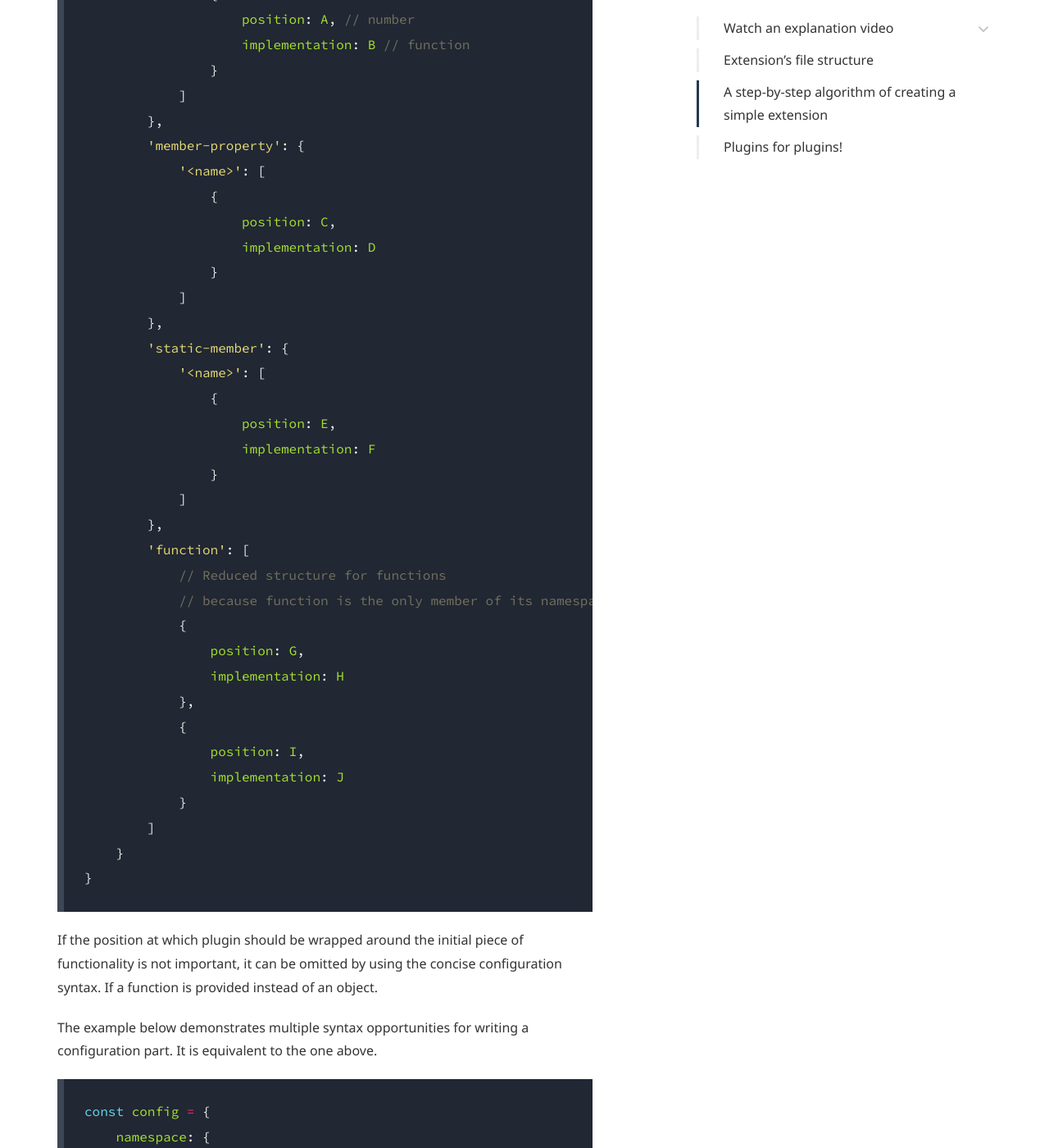
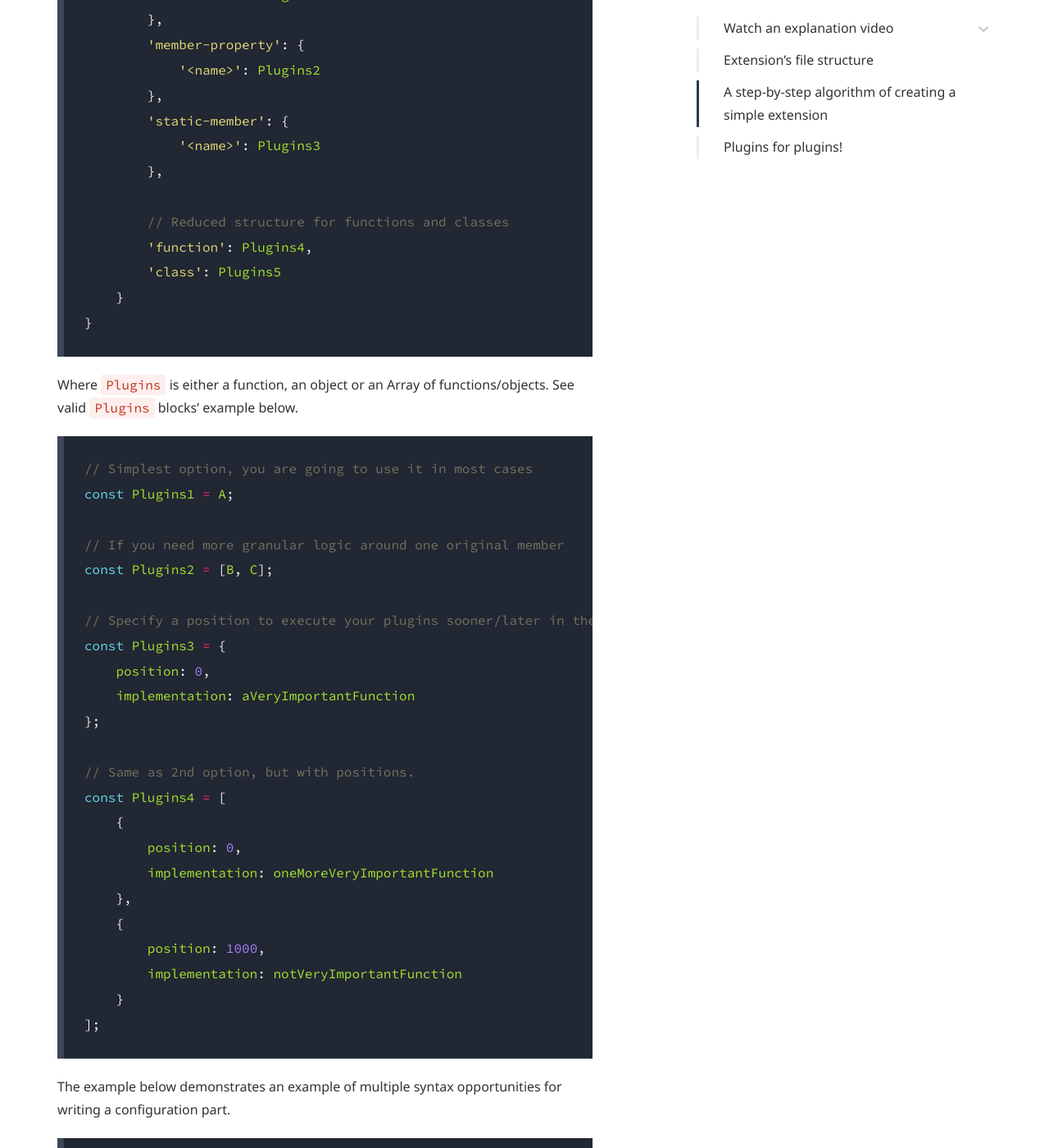
Before and after one commit to scandipwa/scandipwa.github.io, a Jekyll site: the page built from docs/development/plugin-mechanism.md, in a window 1280 px wide and 1400 px high, scrolled down 6263 px. Shown: the whole window at 82% size. Built offline with Jekyll 4.4.1, drawn with Linux system fonts in a browser that asks for light colours; some web fonts are replaced; comment, search, counter and statistics services are not loaded; a style sheet for code colours, icons or effects is not loaded; some of the changed text lies outside the part shown.

Commit message:
Update the documentation corresponding to beta.5

````diff
--- a/docs/development/plugin-mechanism.md
+++ b/docs/development/plugin-mechanism.md
@@ -44,7 +44,7 @@ ScandiPWA v3 (currently in beta) supports frontend plugins, which allow reusing
 
 ScandiPWA extension is M2 composer package with one extra directory - `scandipwa`. Inside of it ScandiPWA frontend-related functionality is stored. Any other M2 related folders with backend-related functionality can be stored in such package. You see `etc` and `Model` in this example, but these are not the only possible ones.
 
-All directories inside of `scandipwa` are optional, nevertheless following the provided structure is mandatory. You see `app` and `sw` subdirectories in it, these folders' structure is the same as you see in `vendor/scandipwa/source/src/(app|sw)` and they have the same meaning: inside of them are all parts that your extension requires: extra components, queries, routes etc.
+All _directories_ inside of `scandipwa` are optional, nevertheless following the provided structure is mandatory. You see `app` and `sw` subdirectories in it, these folders' structure is the same as you see in `vendor/scandipwa/source/src/(app|sw)` and they have the same meaning: inside of them are all parts that your extension requires: extra components, queries, routes etc.
 
 `Plugin` directory contains plugin definitions: which functionality parts are you plugging into and how you want to change their behaviour. More about that below.
 
@@ -96,38 +97,38 @@ Each member which wraps around a **_property_**  has the following arguments:
 - `instance` references the object you are plugging into.
 
 ```javascript
-    // This wraps around the member function, logs the arguments and adds one to the first argument
-    // It is essential that wrapper function is an arrow function!
-    // Otherwise other member functions will not be available from it.
-    aroundFunction = (args, callback, instance) => {
-        console.log(args); // [ ...arguments ]
-        args[0] += 1;
+// This wraps around the member function, logs the arguments and adds one to the first argument
+// It is essential that wrapper function is an arrow function!
+// Otherwise other member functions will not be available from it.
+const aroundFunction = (args, callback, instance) => {
+    console.log(args); // [ ...arguments ]
+    args[0] += 1;
 
-        // The context must ALWAYS be passed to the callback, using 'apply' for that
-        // Note that the original member (or the next plugin) will be called with changed arguments
-        callback.apply(instance, args);
+    // The context must ALWAYS be passed to the callback, using 'apply' for that
+    // Note that the original member (or the next plugin) will be called with changed arguments
+    callback.apply(instance, args);
+}
+
+// This wraps around a property
+const property = (initialProperty, instance) => {
+    return {
+        ...initialProperty,
+        // And adds this new value to it
+        someAddedValue: 'new value!'
     }
+}
 
-    // This wraps around a property
-    property = (originalMember, instance) => {
-        return {
-            ...originalMember,
-            // And adds this new value to it
-            someAddedValue: 'new value!'
-        }
-    }
+const classWrapper = (Class) => {
+    // Return the original class intact
+    return Class;
 
-    classWrapper = (Class) => {
-        // Return the original class intact
-        return Class;
+    // Return the original class wrapped into HOC or something else
+    return withRouter(Class);
+    return connect(...)(Class);
 
-        // Return the original class wrapped into HOC or something else
-        return withRouter(Class);
-        return connect(...)(...);
-
-        // Replace the original class with something else
-        return OtherClass;
-    }
+    // Replace the original class with something else
+    return OtherClass;
+}
 ```
 
 3. Create the configuration in the bottom of `.plugin.js` file. This object must be a default export. The following things are defined in this configuration:
@@ -148,7 +149,7 @@ Each member which wraps around a **_property_**  has the following arguments:
 
 - Name of the member to modify (for everything apart of 'function' and 'class' plugins)
 
-- Optional: a position, in which this plugin will be called. There may be multiple plugins for a single member if there are several extensions active in the application. The closer the position to 0 - the sooner it is called. The higher a position - the later. Non-unique.
+- Optional: a position, in which this plugin will be called. **Defaults to 100**. There may be multiple plugins for a single member if there are several extensions active in the application. The closer the position to 0 - the sooner it is called. The higher a position - the later. Non-unique.
 
 > **Note: you can create class members that do not exist in the original classes and they will be called as you'd expect writing them directly in the class**
 
@@ -158,48 +159,51 @@ Configuration should follow this format:
 const config = {
     namespace: {
         'member-function': {
-            '<name>': [
-                {
-                    position: A, // number
-                    implementation: B // function
-                }
-            ]
+            '<name>': Plugins1
         },
         'member-property': {
-            '<name>': [
-                {
-                    position: C,
-                    implementation: D
-                }
-            ]
+            '<name>': Plugins2
         },
         'static-member': {
-            '<name>': [
-                {
-                    position: E,
-                    implementation: F
-                }
-            ]
+            '<name>': Plugins3
         },
-        'function': [
-            // Reduced structure for functions
-            // because function is the only member of its namespace
-            {
-                position: G,
-                implementation: H
-            },
-            {
-                position: I,
-                implementation: J
-            }
-        ]
+
+        // Reduced structure for functions and classes
+        'function': Plugins4,
+        'class': Plugins5
     }
 }
 ```
 
-If the position at which plugin should be wrapped around the initial piece of functionality is not important, it can be omitted by using the concise configuration syntax. If a function is provided instead of an object.
+Where `Plugins` is either a function, an object or an Array of functions/objects. See valid `Plugins` blocks' example below.
 
-The example below demonstrates multiple syntax opportunities for writing a configuration part. It is equivalent to the one above.
+```javascript
+// Simplest option, you are going to use it in most cases
+const Plugins1 = A;
+
+// If you need more granular logic around one original member
+const Plugins2 = [B, C];
+
+// Specify a position to execute your plugins sooner/later in the pipeline
+const Plugins3 = {
+    position: 0,
+    implementation: aVeryImportantFunction
+};
+
+// Same as 2nd option, but with positions.
+const Plugins4 = [
+    {
+        position: 0,
+        implementation: oneMoreVeryImportantFunction
+    },
+    {
+        position: 1000,
+        implementation: notVeryImportantFunction
+    }
+];
+```
+
+The example below demonstrates an example of multiple syntax opportunities for writing a configuration part.
 
 ```javascript
 const config = {
@@ -222,28 +226,39 @@ const config = {
                 }
             ]
         },
-        'function': [ I, J ]
+        'function': [ I, J ],
+        'class': K
     }
 }
 ```
 
-4. Activate your plugin. In the FE root of your theme, there is a file called `scandipwa.json`. It is responsible for theme's configuration. Active plugins should be defined there.
+
+4. Having an `index.js` file in the root of your extension is mandatory. It should contain no logic, only a single export: array that consists of relative paths from that file to all the `.plugin.js` files your extension declares. See the example below.
+
+```javascript
+module.exports = [
+    './app/plugin/SomeAppPlugin.plugin.js',
+    './sw/plugin/SomeSWPlugin.plugin.js'
+]
+```
+
+
+5. Activate your plugin. In the FE root of your theme, there is a file called `scandipwa.json`. It is responsible for theme's configuration. Active plugins should be defined there.
 
 Contents:
 
 - `<extension name>`: should be picked by you, it is not related to any functionality, just denotes which plugin files are meant for which extension. Put anything you like here.
 
-- `<path>`: relative path from Magento root to `.plugin.js` file. Not that it's mandatory to have these paths in an array, even if only one is required for the extension.
+- `<path>`: a single relative path from Magento root to the `scandipwa/index.js` file.
 
 The format for the 'extensions' block of this file is the following:
 ```javascript
 {
     // ...
     "extensions": {
-        "<extension name>": [
-            "<path1>",
-            "<path2>"
-        ]
+        "<extension>": "<path>",
+        "<extension2>": "<path2>",
+        /** other extensions */
     }
     // ...
 }
````
Also changed, not shown: other parts of docs/development/plugin-mechanism.md (+6 -5 lines).
